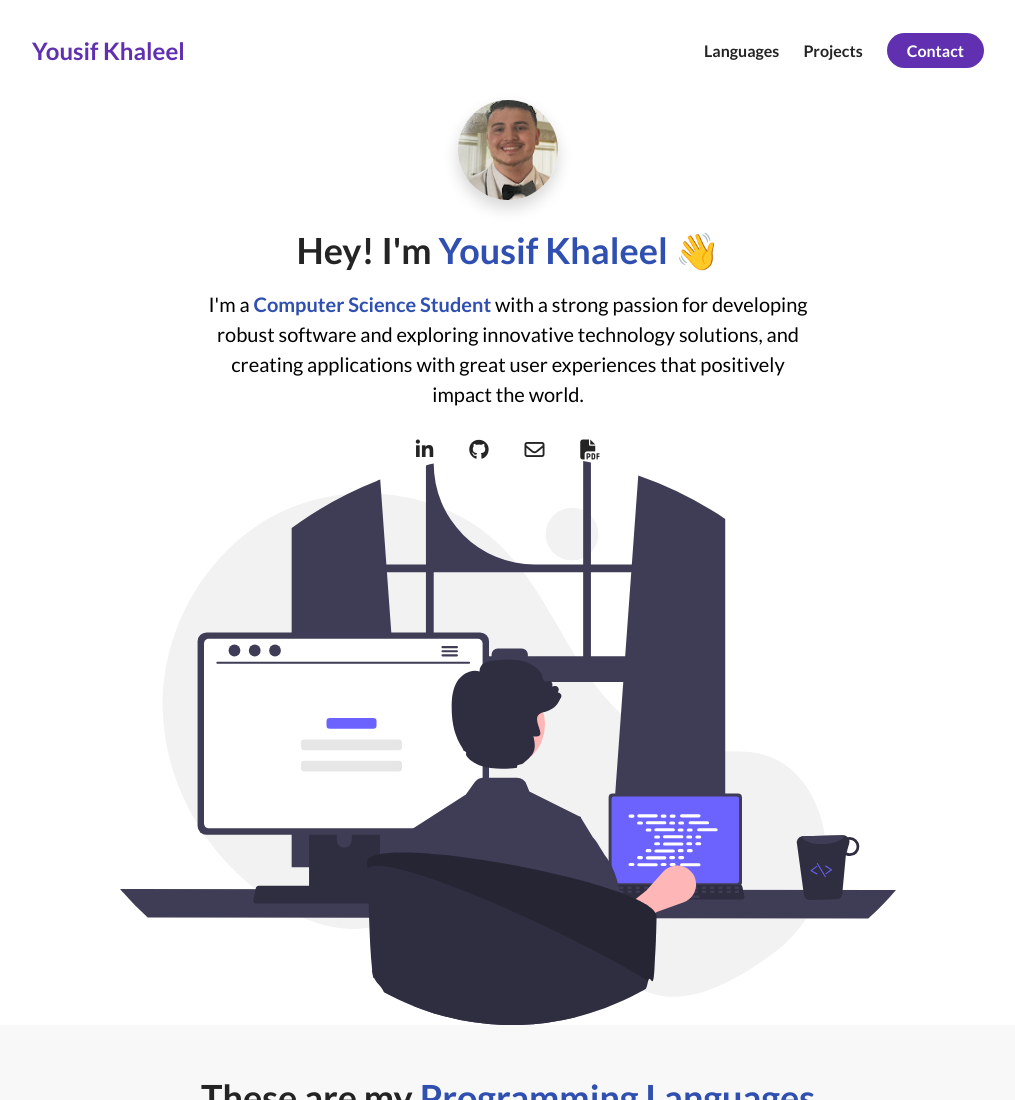
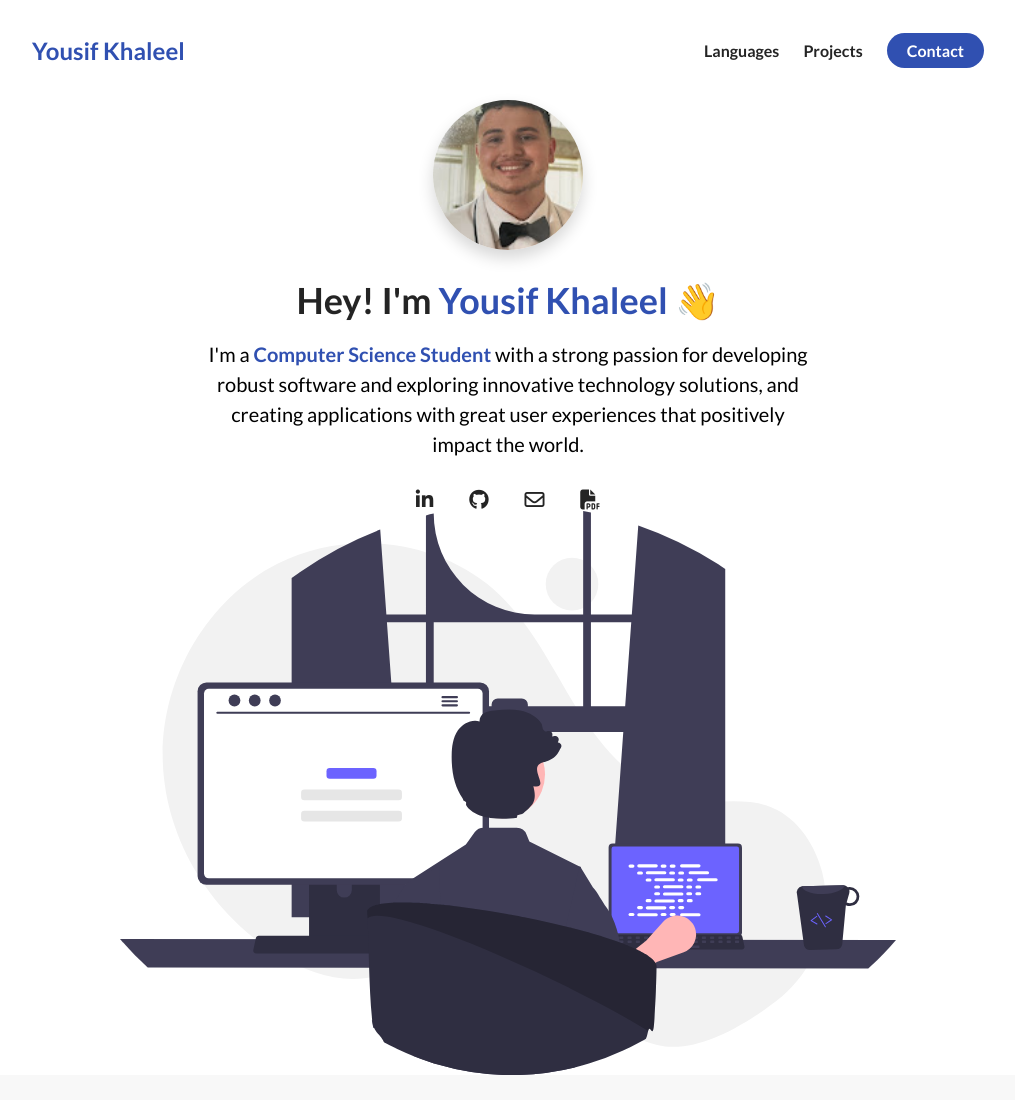
Before and after one commit to ykhale/Yousifwebsite, a plain HTML site: page index.html in a window 1280 px wide. Shown: the top 1100 px of the page, without its empty margins (132-1147 px from the left). Drawn offline with Linux system fonts and the light colour scheme.

Commit message:
Update styles.css

```diff
--- a/styles.css
+++ b/styles.css
@@ -115,7 +115,7 @@ nav {
 }
 
 .nav__link--anchor-primary {
-  background-color: #6030b1;
+  background-color: #3050b1;
   padding: 8px 20px;
   border-radius: 50px;
   color: white;
@@ -128,7 +128,7 @@ nav {
 
 .personal__logo {
   font-size: 24px;
-  color: #6030b1;
+  color: #3050b1;
   margin: 0 12px;
   font-weight: bold
 }
@@ -156,8 +156,8 @@ nav {
 }
 
 .about-me__picture--mask {
-  width: 100px;
-  height: 100px;
+  width: 150px;
+  height: 150px;
   border-radius: 50%;
   overflow: hidden;
   box-shadow: 0 8px 16px rgba(0, 0, 0, 0.16);
```
